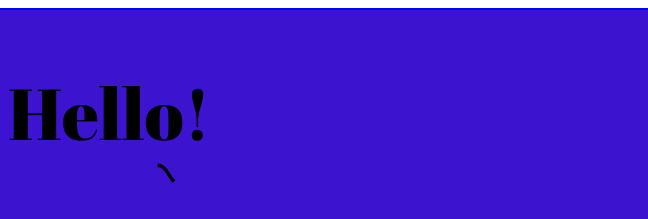
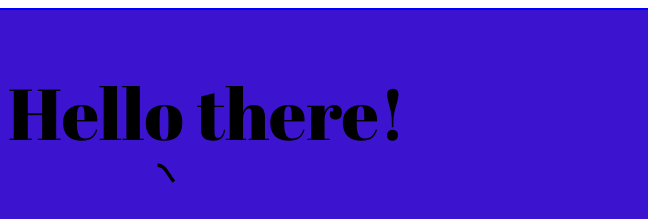
Before and after one commit to gracestrang/portfolio_site, a plain HTML site: page index.html in a window 1280 px wide. Shown: the top 219 px of the page, 632-1280 px from the left. Drawn offline with Linux system fonts and the light colour scheme; files that its build step writes are made by us from their sources; files whose address does not match are found by name.

Commit message:
Update index.html

```diff
--- a/index.html
+++ b/index.html
@@ -24,7 +24,7 @@
   </div>
 
 <div class="flex-column wow fadeInUp p20 w-50 marg-top-50">
-   <h1>Hello!</h1>
+   <h1>Hello there!</h1>
 
   <div id="wave">
      <svg width="100%" height="100%" viewBox="0 0 988 97" version="1.1" xmlns="http://www.w3.org/2000/svg" xmlns:xlink="http://www.w3.org/1999/xlink">
```
